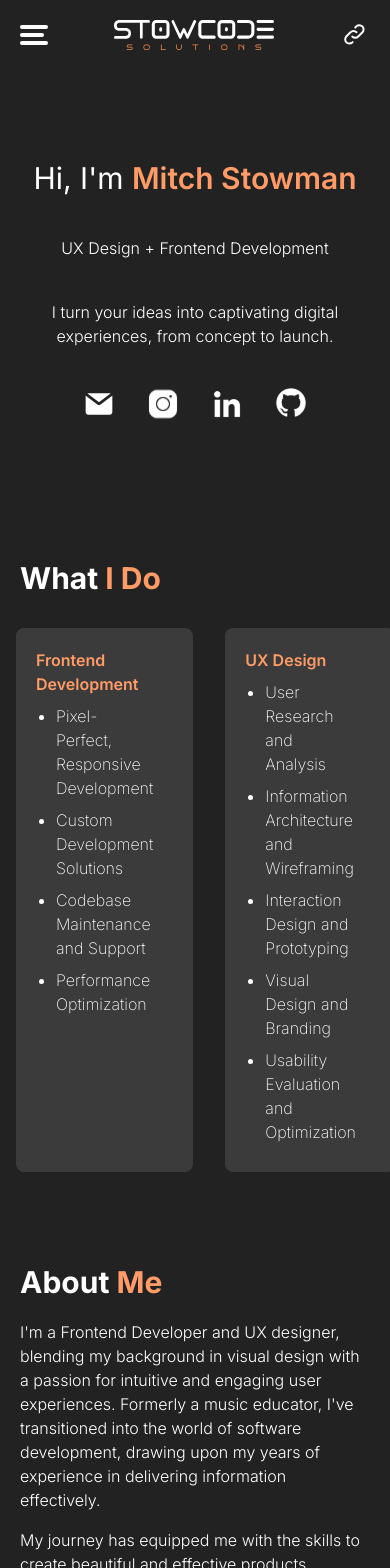
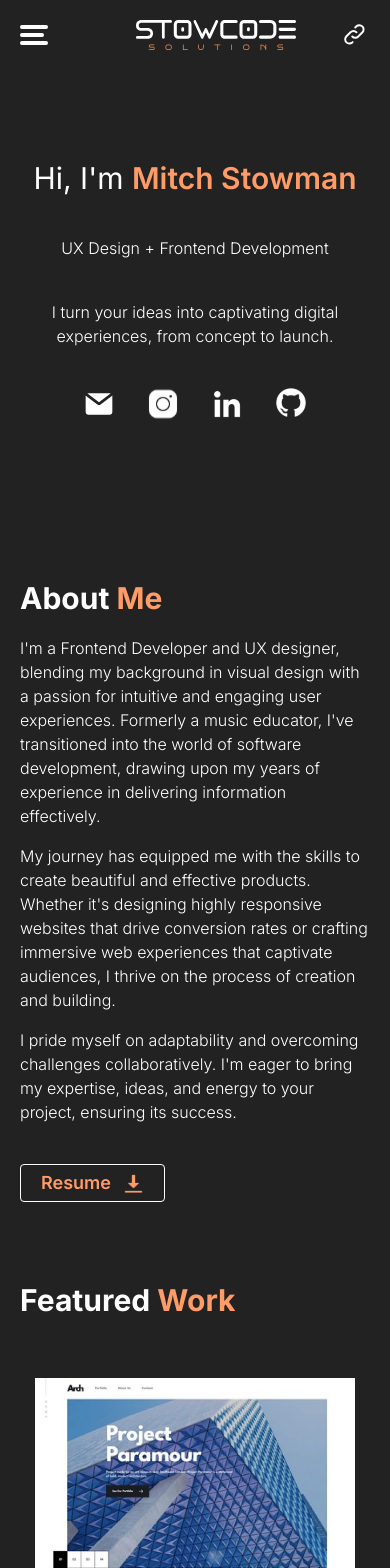
Before and after one commit to StowCode/portfolio-v5, a Next.js app: page / in a window 390 px wide. Shown: the top 1568 px of the page. Built offline with nearby package versions, Linux system fonts and the light colour scheme.

Commit message:
Rendering navbar on client side for mobile menu interactivity

```diff
--- a/src/app/page.tsx
+++ b/src/app/page.tsx
@@ -1,4 +1,4 @@
-import Navbar from './sections/navbar';
+import Navbar from '../app/sections/navbar/navbar';
 import Hero from './sections/hero';
 import WhatIDo from './sections/whatIdo';
 import AboutMe from './sections/aboutme';
--- a/src/app/sections/aboutme.tsx
+++ b/src/app/sections/aboutme.tsx
@@ -15,8 +15,8 @@ export default function AboutMe() {
 
             <article className="m-5 text-white font-light">
                 <p className="my-4">I'm a Frontend Developer and UX designer, blending my background in visual design with a passion for intuitive and engaging user experiences. Formerly a music educator, I've transitioned into the world of software development, drawing upon my years of experience in delivering information effectively.</p>
-                <p className="my-4">My journey has equipped me with the skills to create beautiful and effective products. Whether it's designing highly responsive websites that drive conversion rates or crafting immersive 3D web experiences that captivate audiences, I thrive on the process of creation and building.</p>
-                <p className="my-4">As a team player, I pride myself on adaptability and overcoming challenges collaboratively. I'm eager to bring my expertise, ideas, and energy to your project, ensuring its success and impact.</p>
+                <p className="my-4">My journey has equipped me with the skills to create beautiful and effective products. Whether it's designing highly responsive websites that drive conversion rates or crafting immersive web experiences that captivate audiences, I thrive on the process of creation and building.</p>
+                <p className="my-4">I pride myself on adaptability and overcoming challenges collaboratively. I'm eager to bring my expertise, ideas, and energy to your project, ensuring its success.</p>
             </article>
 
             <button className="text-[var(--clr-accent)] text-lg items-center font-semibold flex my-10 mx-5 px-5 py-1 border rounded border-white">
--- a/src/app/sections/navbar.tsx
+++ b/src/app/sections/navbar/navbar.tsx
@@ -1,17 +1,38 @@
+'use client'
+
+import { useState } from 'react';
 import Link from 'next/link';
 import Image from 'next/image';
-import Logo from '../../../public/images/StowcodeSolutions.svg';
-import LinkIcon from '../../../public/images/link-icon 1.svg';
+import Logo from '../../../../public/images/StowcodeSolutions.svg';
+import LinkIcon from '../../../../public/images/link-icon 1.svg';
+import "./navbar.css";
 
 export default function Navbar() {
+
+    const [menuOpen, setMenuOpen] = useState(false);
+
+    function menuToggle() {
+      setMenuOpen(prevMenuOpen => !prevMenuOpen);
+      console.log(menuOpen)
+      console.log('clicked');
+    }
+
     return (
       <nav className="p-5 fixed w-full bg-[var(--clr-dark)] mx-auto">
         <div className="max-w-screen-xl mx-auto flex items-center justify-between">
-          <div className="hamburger flex flex-col hover:cursor-pointer">
+          <div onClick={menuToggle} className="hamburger flex flex-col hover:cursor-pointer">
             <span className="block h-1 w-7 bg-white rounded-full mb-1"></span>
             <span className="block h-1 w-6 bg-white rounded-full mb-1"></span>
             <span className="block h-1 w-7 bg-white rounded-full"></span>
           </div>
+
+          { menuOpen ?
+          <ul id="mobile-navbar" className="">
+            <li>Link 1</li>
+            <li>Link 2</li>
+            <li>Link 3</li>
+          </ul>
+          : <div></div>}
 
           <div className="logo flex justify-center">
             <Image
--- a/src/app/sections/whatIdo.tsx
+++ b/src/app/sections/whatIdo.tsx
@@ -1,6 +1,6 @@
 export default function WhatIDo() {
     return (
-        <div className="sm:max-w-screen-xl overflow-scroll mx-auto mt-10">
+        <div className="hidden sm:max-w-screen-xl overflow-scroll mx-auto mt-10">
             <h2 className="m-5 text-left text-white text-3xl font-bold">
                 What <span className="font-bold text-[var(--clr-accent)]">I Do</span>
             </h2>
```
Also changed, not shown: src/app/sections/navbar/navbar.css (added).
